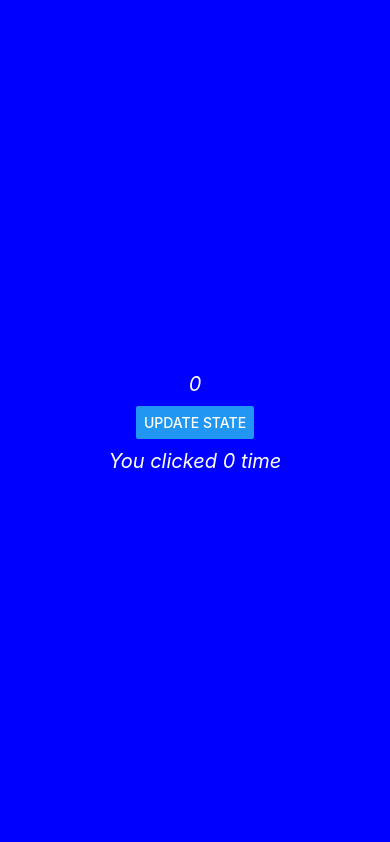
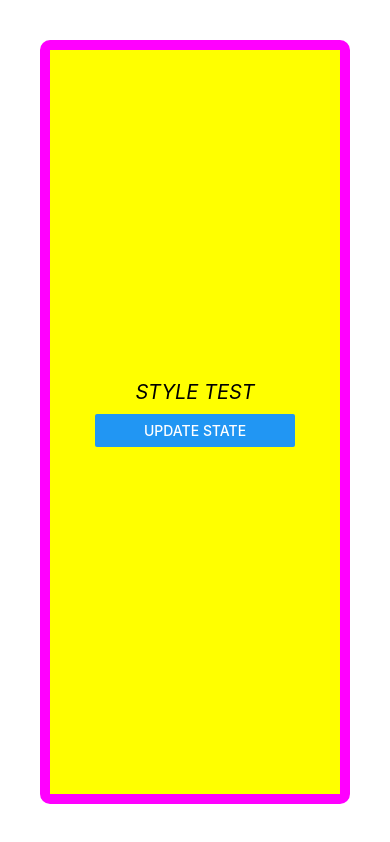
Before and after one commit to nguyenlekhanh/react-native-tutorial, a React Native app: screen / in a window 390 px wide. Built offline with nearby package versions, Linux system fonts and the light colour scheme.

Commit message:
Stylesheet for element

```diff
--- a/App.tsx
+++ b/App.tsx
@@ -20,20 +20,19 @@ import {
 } from 'react-native/Libraries/NewAppScreen';
 
 function App(): JSX.Element {
-  const [count, setCount] = useState(0);
-  const [number, setNumber] = useState(0);
+  const [name, setName] = useState<string>('Style Test');
 
   const onClickHandler = () => {
-    setCount(count + 1);
-    setNumber(number + 5);
+    setName('Styel Test is Done');
   }
 
   return (
     <View style={styles.body}>
-      <Text style={styles.text}>{number}</Text>
-      <Button title="Update State"
-        onPress={onClickHandler}></Button>
-      <Text style={styles.text}>You clicked {count} {count > 1 ? "times" : "time"}</Text>
+      <Text style={styles.text}>{name}</Text>
+      <View style={styles.button}>
+        <Button title="Update State"
+          onPress={onClickHandler}></Button>
+      </View>
     </View>
   );
 }
@@ -41,15 +40,24 @@ function App(): JSX.Element {
 const styles = StyleSheet.create({
   body: {
     flex: 1,
-    backgroundColor: '#0000ff',
+    backgroundColor: '#ffff00',
     alignItems: 'center',
     justifyContent: 'center',
+    borderWidth: 10,
+    borderColor: '#ff00ff',
+    borderRadius: 10,
+    margin: 40
   },
   text: {
-    color: '#fff',
+    color: '#000',
     fontSize: 20,
     fontStyle: 'italic',
     margin: 10,
+    textTransform: 'uppercase',
+  },
+  button: {
+    width: 200,
+    height: 60,
   }
 });
 
```
